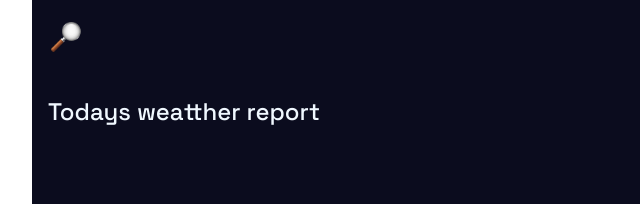
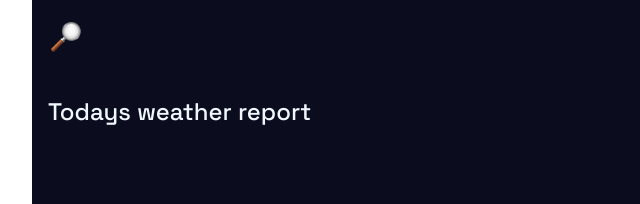
Before and after one commit to Os3le/Weather-App, a plain HTML site: page index.html in a window 1280 px wide. Shown: the top 204 px of the page, 192-832 px from the left. Drawn offline with Linux system fonts and the light colour scheme.

Commit message:
Update index.html

```diff
--- a/index.html
+++ b/index.html
@@ -34,7 +34,7 @@
         </div>
         <main>
             <div class="location-info-div">
-                <span class="location-info" id="location-info">Todays weatther report</span>
+                <span class="location-info" id="location-info">Todays weather report</span>
             </div>
             <div class="center-divs">
                 <div class="main-icon">
```
